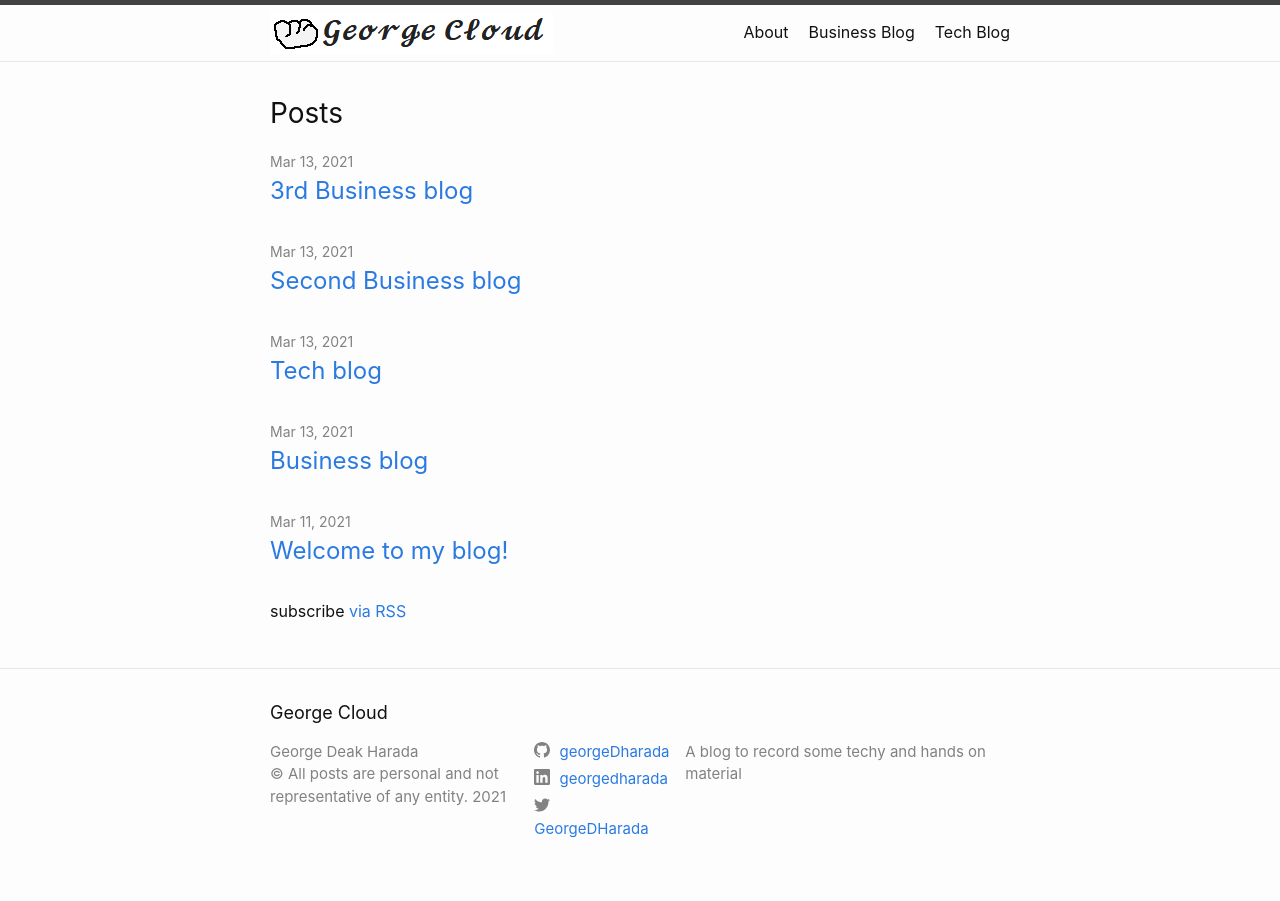
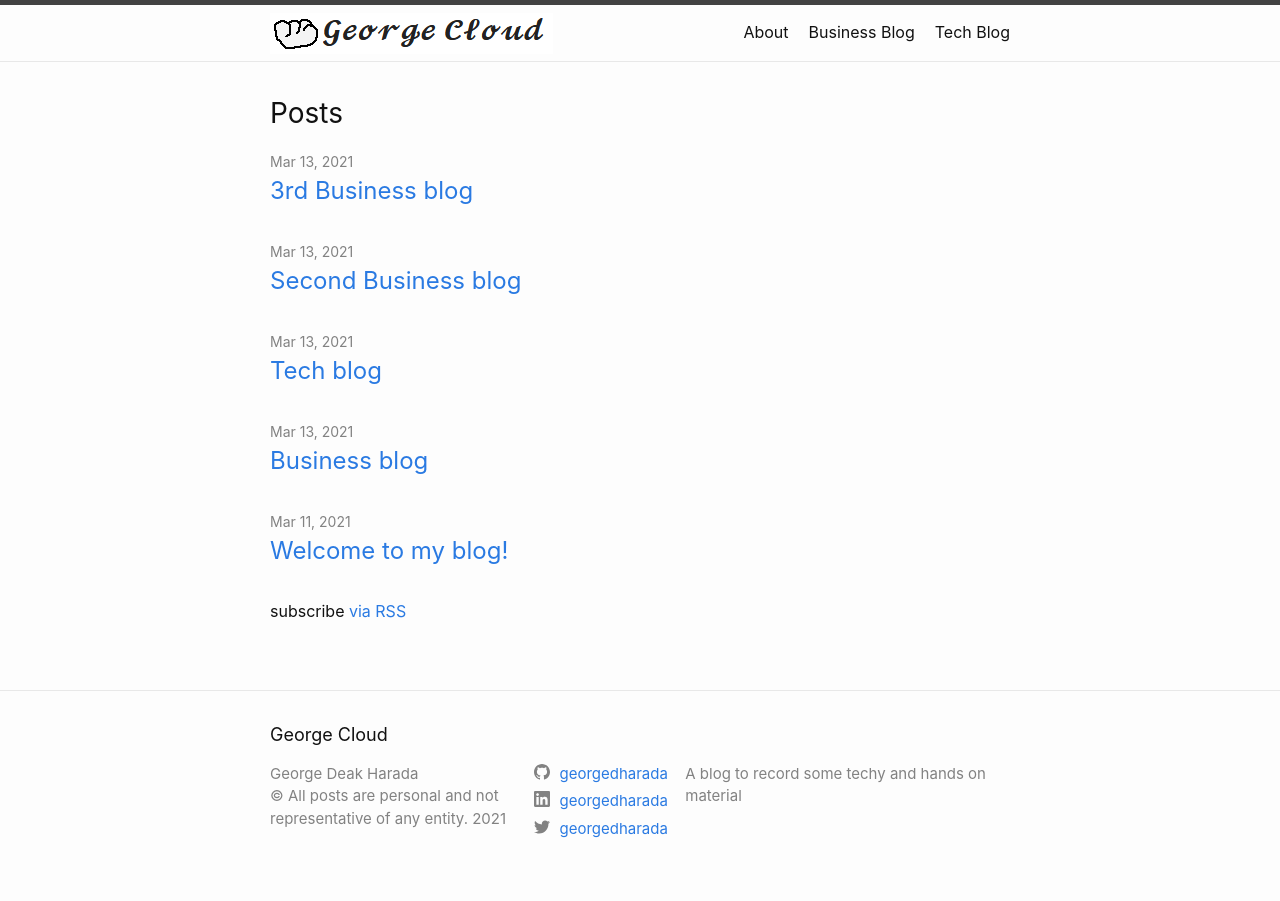
Before and after one commit to georgeDharada/blog, a Jekyll site: the page built from index.markdown, in a window 1280 px wide. Built offline with Jekyll 4.4.1, drawn with Linux system fonts in a browser that asks for light colours.

```diff
--- a/_config.yml
+++ b/_config.yml
@@ -24,8 +24,8 @@ description: >- # this means to ignore newlines until "baseurl:"
   A blog to record some techy and hands on material
 baseurl: "/blog" # the subpath of your site, e.g. /blog
 url: "https://georgedharada.github.io" # the base hostname & protocol for your site, e.g. http://example.com
-twitter_username: GeorgeDHarada
-github_username:  georgeDharada
+twitter_username: georgedharada
+github_username:  georgedharada
 
 # Fields minima uses, but are not defaulted with the jekyll new command.
 # Author is the default for posts, the Atom feed, and is used in the footer.
```
